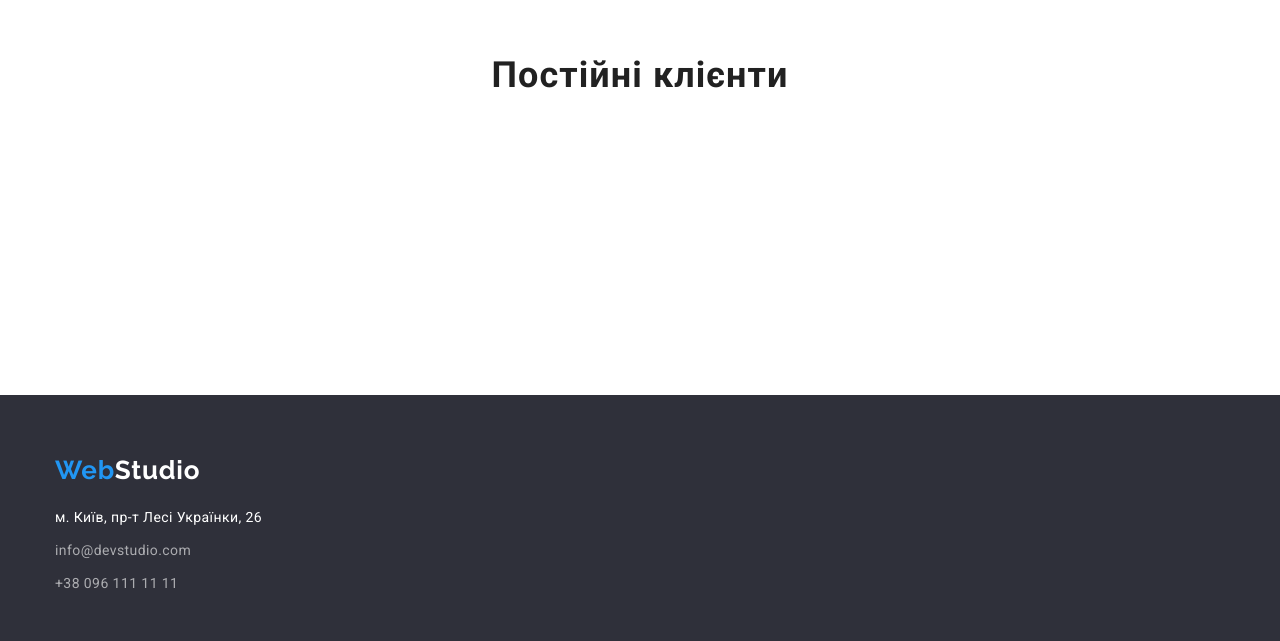
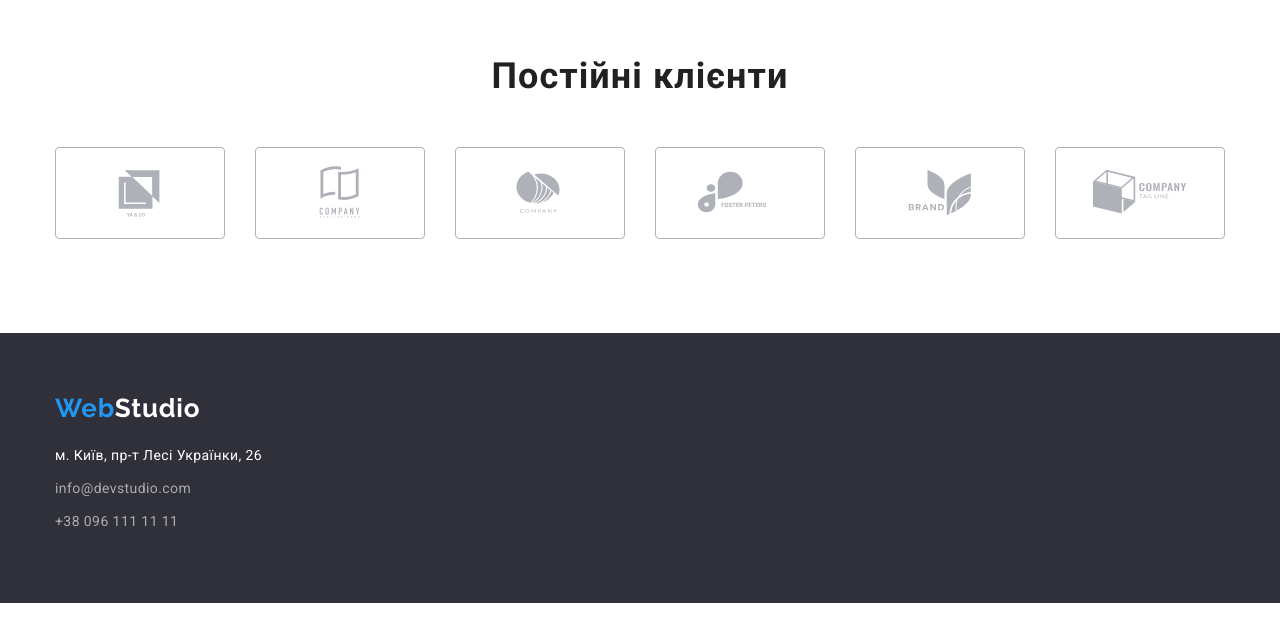
Before and after one commit to AndreGutio/goit-markup-hw-04, a plain HTML site: page index.html in a window 1280 px wide. Shown: the part 2284-2925 px from the top of the page. After the commit the page ends 2887 px from the top, so only its background shows below. Drawn offline with nearby package versions, Linux system fonts and the light colour scheme.

Commit message:
постійні клієнти

```diff
--- a/css/styles.css
+++ b/css/styles.css
@@ -7,6 +7,7 @@
   --dark-bg-color: #2f303a;
   --color-address: rgba(255, 255, 255, 0.6);
   --primary-text-color: #757575;
+  --svg-color-primary: #AFB1B8;
 }
 
 /* reset basic styles*/
@@ -15,12 +16,17 @@ html {
   box-sizing: border-box;
 }
 
-h1, h2, h3, h4, p {
+h1,
+h2,
+h3,
+h4,
+p {
   margin-top: 0;
   margin-bottom: 0;
 }
 
-ul, ol {
+ul,
+ol {
   margin-top: 0;
   margin-bottom: 0;
   padding-left: 0;
@@ -134,10 +140,10 @@ body {
   align-items: center;
 }
 
-.header-contact-link:hover .contact-icon {
+.header-contact-link:hover .contact-icon,
+.header-contact-link:focus .contact-icon{
   fill: var(--primary-accent-color);
 }
-
 
 /* .header-contact-item {
 } */
@@ -162,6 +168,7 @@ body {
   fill: var(--primary-text-color);
   margin-right: 10px;
 }
+
 /*M-A-I-N*/
 
 .hero {
@@ -379,10 +386,9 @@ background-size: 70px 70px;
 }
 
 .clients-title {
-  font-family: inherit;
   font-weight: 700;
   font-size: 36px;
-  line-height: cacl(42/36);
+  line-height: calc(42 / 36);
   text-align: center;
   letter-spacing: 0.03em;
   color: var(--primary-title-color);
@@ -390,12 +396,39 @@ background-size: 70px 70px;
 }
 
 .clients-list {
-
+  display: flex;
+  justify-content: space-between;
 }
 
-.clients-card {
+/* .clients-item {
+} */
 
+.clients-link {
+  display: flex;
+  align-content: center;
+  justify-content: center;
+  align-items: center;
+  width: 170px;
+  height: 92px;
+  border: 1px solid #afb1b8;
+  border-radius: 4px;
+  fill: var(--svg-color-primary);
 }
+
+.clients-link:hover,
+.clients-link:focus {
+  border-color: var(--primary-accent-color);
+}
+
+.clients-icon {
+  fill: var(---svg-color-primary);
+}
+
+.clients-link:hover .clients-icon,
+.clients-link:focus .clients-icon{
+  fill: var(--primary-accent-color);
+}
+
 /*F-O-O-T-E-R*/
 
 .footer {
--- a/index.html
+++ b/index.html
@@ -196,18 +196,58 @@
           </ul>
         </div>
       </section>
-      <section class="clients">
+
+    <section class="clients">
         <div class="container">
           <h2 class="clients-title">Постійні клієнти</h2>
           <ul class="clients-list list">
-            <li class="clients-card">
-              <a href="">
-                <svg></svg>
-              </a>
+            <li class="clients-item">
+                <a class="clients-link" href="">
+                    <svg class="clients-icon" width="106" height="60">
+                        <use href="./images/icons.svg#icon-client1"></use>
+                    </svg>
+                </a>
+            </li>
+            <li class="clients-item">
+                <a class="clients-link" href="">
+                    <svg class="clients-icon" width="106" height="60">
+                        <use href="./images/icons.svg#icon-client2"></use>
+                    </svg>
+                </a>
+            </li>
+            <li class="clients-item">
+                <a  class="clients-link" href="">
+                    <svg class="clients-icon" width="106" height="60">
+                        <use href="./images/icons.svg#icon-client3"></use>
+                    </svg>
+                </a>
+            </li>
+            <li class="clients-item">
+                <a class="clients-link" href="">
+                    <svg class="clients-icon" width="106" height="60">
+                        <use href="./images/icons.svg#icon-client4"></use>
+                    </svg>
+                </a>
+            </li>
+            <li class="clients-item">
+                <a class="clients-link" href="">
+                    <svg class="clients-icon" width="106" height="60">
+                        <use href="./images/icons.svg#icon-client5"></use>
+                    </svg>
+                </a>
+            </li>
+            <li class="clients-item">
+                <a class="clients-link" href="">
+                    <svg class="clients-icon" width="106" height="60">
+                        <use href="./images/icons.svg#icon-client6"></use>
+                    </svg>
+                </a>
             </li>
           </ul>
         </div>
-      </section>
+    </section>
+
+
     </main>
     <footer class="footer">
       <div class="container">
```
Lines whose indentation alone changed are shown as unchanged.
